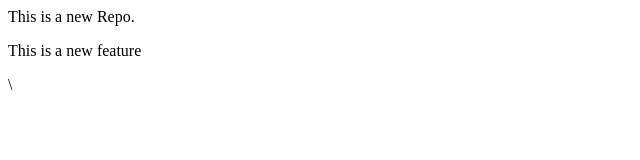
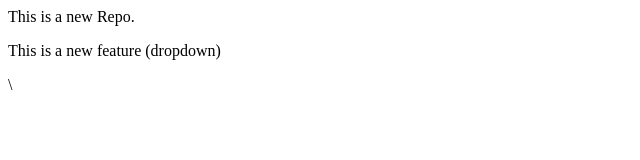
Before and after one commit to Shahid1407/LocalRepo, a plain HTML site: page index.html in a window 1280 px wide. Shown: the full height of the page, 0-640 px from the left. Drawn offline with Linux system fonts and the light colour scheme.

Commit message:
Add dropdown

```diff
--- a/index.html
+++ b/index.html
@@ -1,2 +1,2 @@
 <p>This is a new Repo.</p>
-<p>This is a new feature</p>\
+<p>This is a new feature (dropdown)</p>\
```
